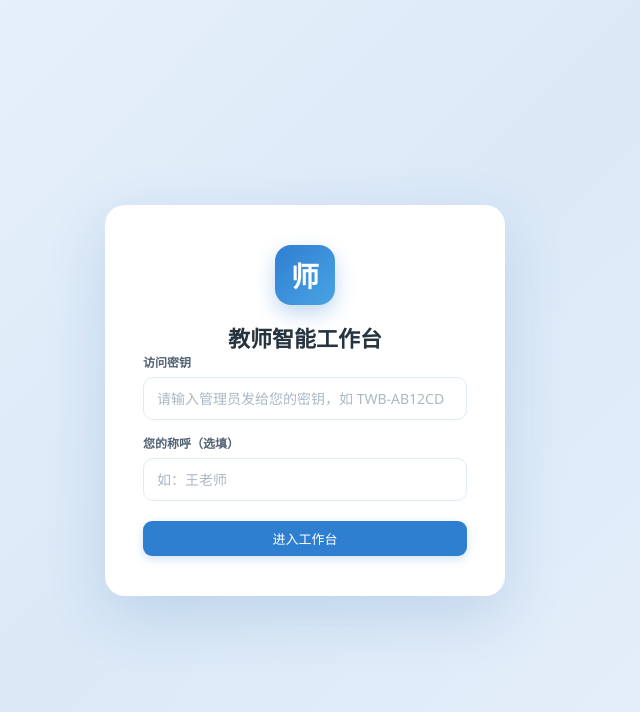
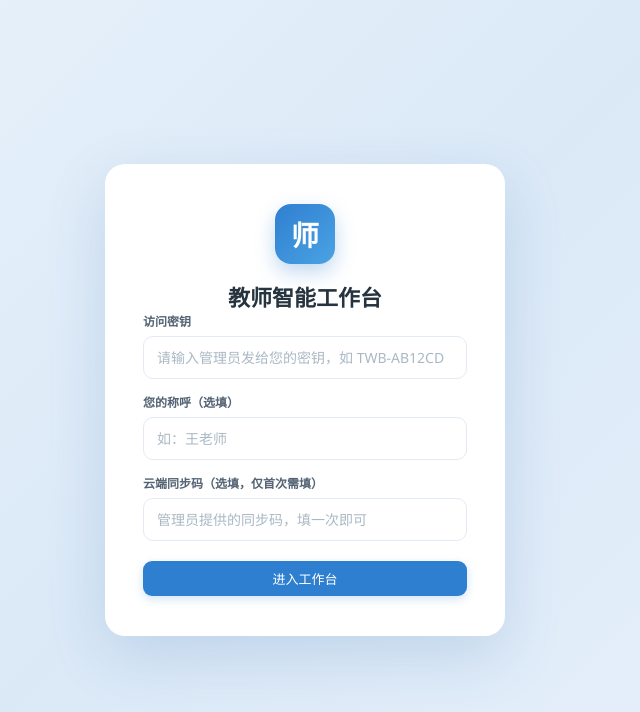
Before and after one commit to liu-zi197/teacher-workbench, a plain HTML site: page index.html in a window 1280 px wide. Shown: the whole page, without its empty margins (335-975 px from the left). Drawn offline with Linux system fonts and the light colour scheme.

Commit message:
deploy: index.html (GitHub cloud backend)

```diff
--- a/index.html
+++ b/index.html
@@ -21,6 +21,10 @@
       <div class="login-field">
         <label>您的称呼（选填）</label>
         <input id="loginName" placeholder="如：王老师" autocomplete="off" onkeydown="if(event.key==='Enter')doLogin()">
+      </div>
+      <div class="login-field">
+        <label>云端同步码（选填，仅首次需填）</label>
+        <input id="loginSync" placeholder="管理员提供的同步码，填一次即可" autocomplete="off" onkeydown="if(event.key==='Enter')doLogin()">
       </div>
       <button class="btn btn-primary login-btn" onclick="doLogin()">进入工作台</button>
     </div>
```
